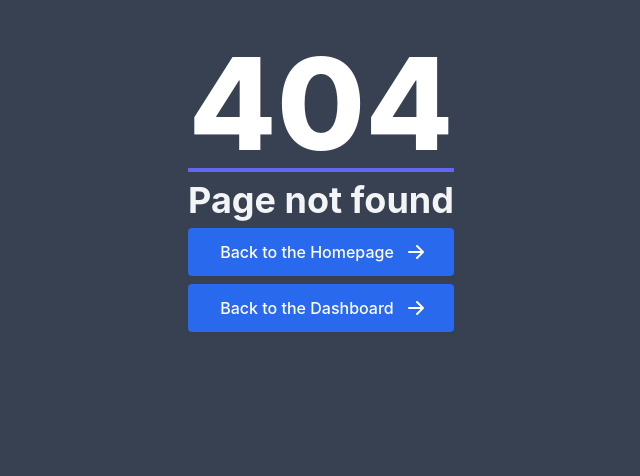
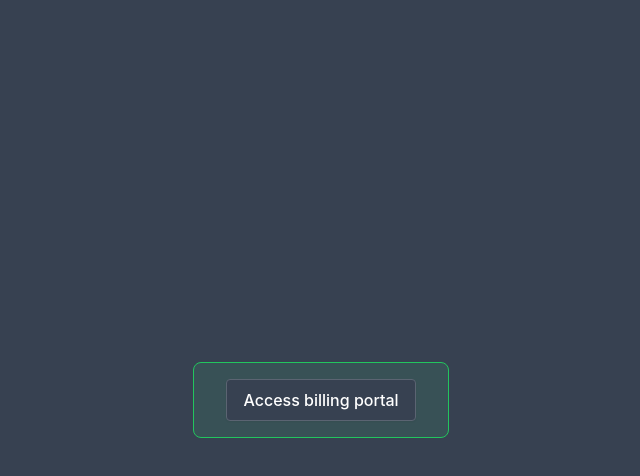
Before and after one commit to cleaner-bot/website, a Next.js app: page /billing/stripe in a window 1280 px wide. Before the commit this address had no page. Shown: the top 476 px of the page, without its empty margins (319-959 px from the left). Built offline with nearby package versions, Linux system fonts and the light colour scheme.

Commit message:
add /billing/stripe

```diff
--- /dev/null
+++ b/pages/billing/stripe/index.jsx
@@ -0,0 +1,30 @@
+import { useRouter } from "next/router";
+
+import MetaTags from "@/components/metatags.jsx";
+import { doChange, getStripePortalURL } from "@/lib/api.js";
+
+export default function Cancelled() {
+    const router = useRouter();
+    const { guild } = router.query;
+    return (
+        <div className="flex items-center justify-center h-screen mx-4">
+            <MetaTags title="Payment successful | Stripe" />
+            <div className="px-8 py-4 border border-green-500 rounded-lg bg-green-400/10">
+                <button
+                    className="--btn --btn-3 --btn-neutral"
+                    onClick={async () => {
+                        const response = await doChange(getStripePortalURL(), {
+                            loading: "Preparing portal...",
+                            success: "Redirecting...",
+                            error: "Portal failed: "
+                        });
+                        if(!response) return;
+                        router.push(response.data);
+                    }}
+                >
+                    Access billing portal
+                </button>
+            </div>
+        </div>
+    )
+}
```
